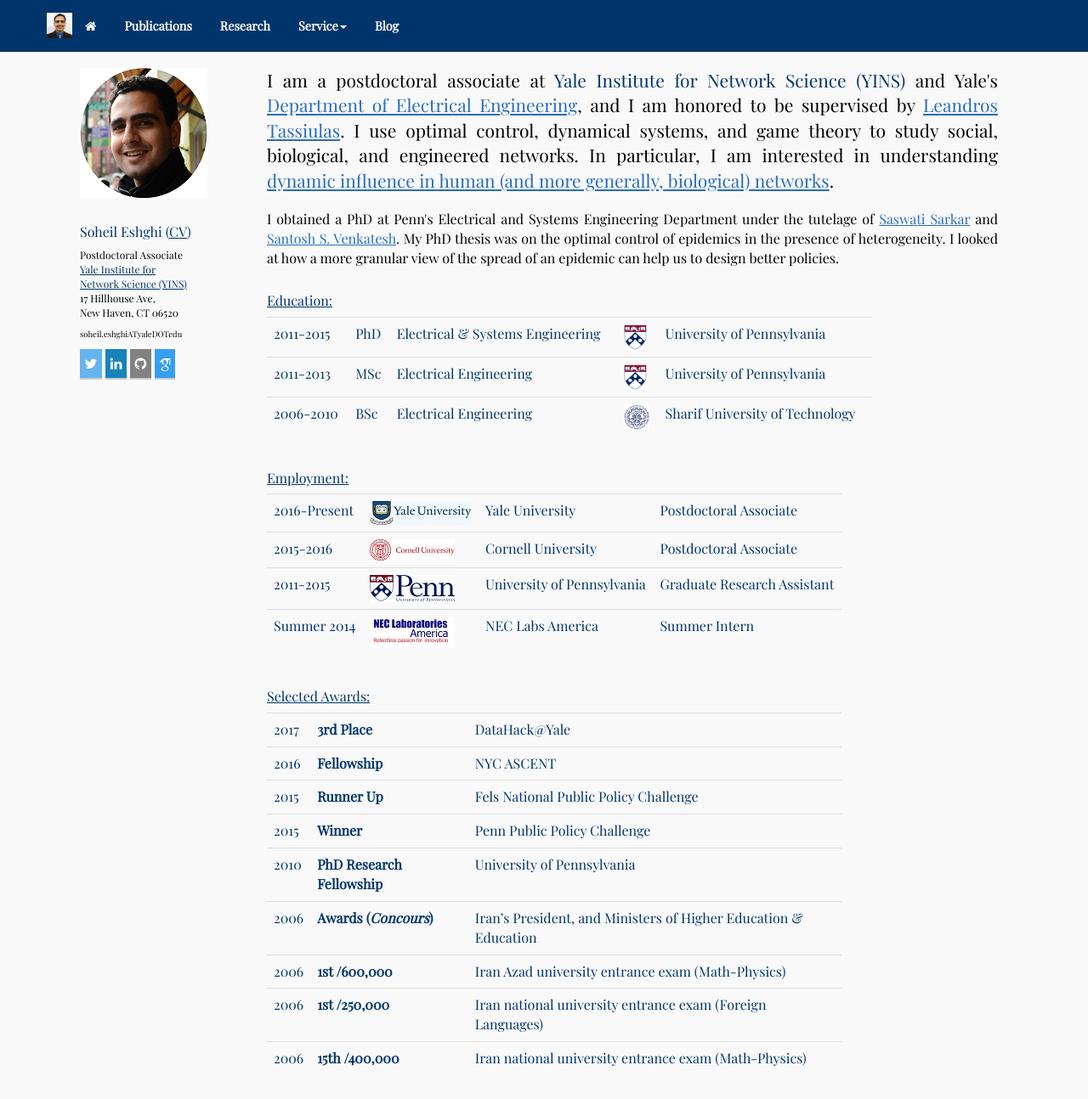
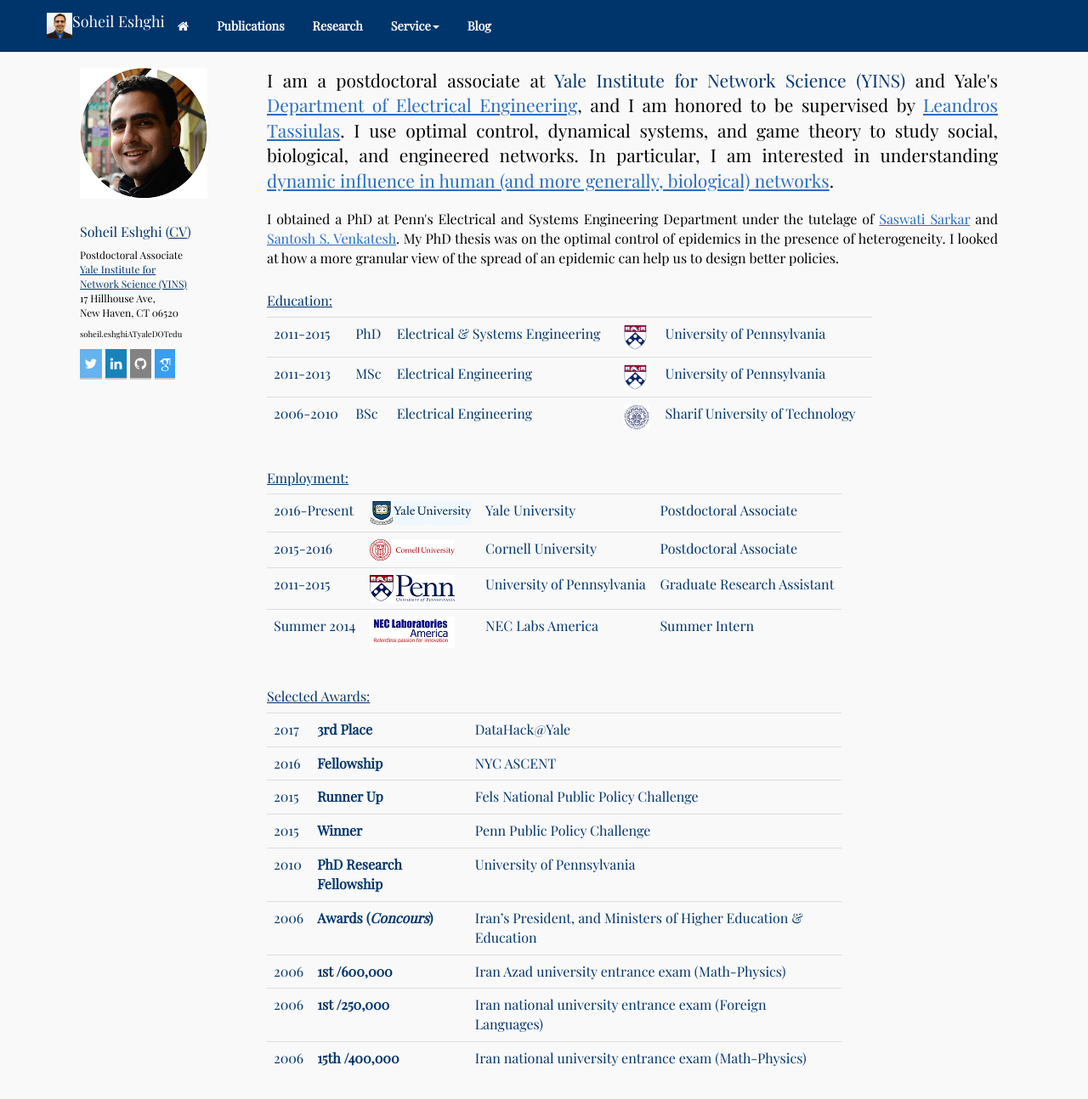
Before and after one commit to SoheilEshghi/SoheilEshghi.github.io, a Jekyll site: the page built from index.html, in a window 1280 px wide and 1296 px high. Shown: the whole window at 85% size. Built offline with Jekyll 4.4.1, drawn with Linux system fonts in a browser that asks for light colours; nearby versions of some CDN libraries; some web fonts are replaced.

Commit message:
Build site at 2017-06-19 03:45:57 UTC

```diff
--- a/_layouts/default.html
+++ b/_layouts/default.html
@@ -69,7 +69,7 @@
 											<span class="icon-bar"></span>
 											<span class="icon-bar"></span>
 									</button>
-									<a href="/" class="navbar-brand"><img src="/images/soheil.jpg" align="left" width="30" height="30" class="d-inline-block align-top" style="background-color:#00356b;"></a>
+									<a href="/" class="navbar-brand"><img src="/images/soheil.jpg" align="left" width="30" height="30" class="d-inline-block align-top" style="background-color:#00356b;">Soheil Eshghi</a>
 							</div>
 							<!-- Collect the nav links, forms, and other content for toggling -->
 							<div class="collapse navbar-collapse" id="bs-example-navbar-collapse-1">
--- a/index.html
+++ b/index.html
@@ -17,21 +17,21 @@
       <td>2011-2015</td>
       <td>PhD</td>
   		<td>Electrical & Systems Engineering</td>
-  		<td class="hidden-sm-down"><img src="/images/penn.gif" align="center" class="img-responsive" style="height:30px"></td>
+  		<td class="hidden-md-down"><img src="/images/penn.gif" align="center" class="img-responsive" style="height:30px"></td>
       <td>University of Pennsylvania </td>
     </tr>
     <tr>
       <td>2011-2013 </td>
       <td>MSc </td>
   		<td>Electrical Engineering</td>
-  		<td class="hidden-sm-down"><img src="/images/penn.gif" align="center" class="img-responsive" style="height:30px"></td>
+  		<td class="hidden-md-down"><img src="/images/penn.gif" align="center" class="img-responsive" style="height:30px"></td>
       <td>University of Pennsylvania </td>
     </tr>
   	<tr>
   		<td>2006-2010 </td>
   		<td>BSc </td>
   		<td>Electrical Engineering</td>
-  		<td class="hidden-sm-down"><img src="/images/sharif.jpg" align="center" class="img-responsive" style="height:30px"></td>
+  		<td class="hidden-md-down"><img src="/images/sharif.jpg" align="center" class="img-responsive" style="height:30px"></td>
   		<td>Sharif University of Technology </td>
   	</tr>
   </table>
@@ -44,24 +44,24 @@
   	<tr>
   		<tr>
   			<td>2016-Present</td>
-  			<td class="hidden-sm-down"><img src="/images/yale.jpg" align="center" class="img-responsive" ></td>
+  			<td class="hidden-md-down"><img src="/images/yale.jpg" align="center" class="img-responsive" ></td>
   			<td>Yale University</td>
   			<td>Postdoctoral Associate</td>
   		</tr>
   		<td>2015-2016</td>
-  		<td  class="hidden-sm-down"><img src="/images/cornell.png" align="center" class="img-responsive"></td>
+  		<td  class="hidden-md-down"><img src="/images/cornell.png" align="center" class="img-responsive"></td>
   		<td>Cornell University</td>
   		<td>Postdoctoral Associate</td>
   	</tr>
     <tr>
       <td>2011-2015</td>
-  		<td class="hidden-sm-down"><img src="/images/UPenn.png" align="center" class="img-responsive"></td>
+  		<td class="hidden-md-down"><img src="/images/UPenn.png" align="center" class="img-responsive"></td>
   		<td>University of Pennsylvania </td>
   		<td>Graduate Research Assistant</td>
     </tr>
     <tr>
       <td>Summer 2014</td>
-  		<td class="hidden-sm-down"><img src="/images/NECLA.jpg" align="center" class="img-responsive"></td>
+  		<td class="hidden-md-down"><img src="/images/NECLA.jpg" align="center" class="img-responsive"></td>
       <td>NEC Labs America</td>
   		<td>Summer Intern</td>
     </tr>
```
Also changed, not shown: 10 other files.
